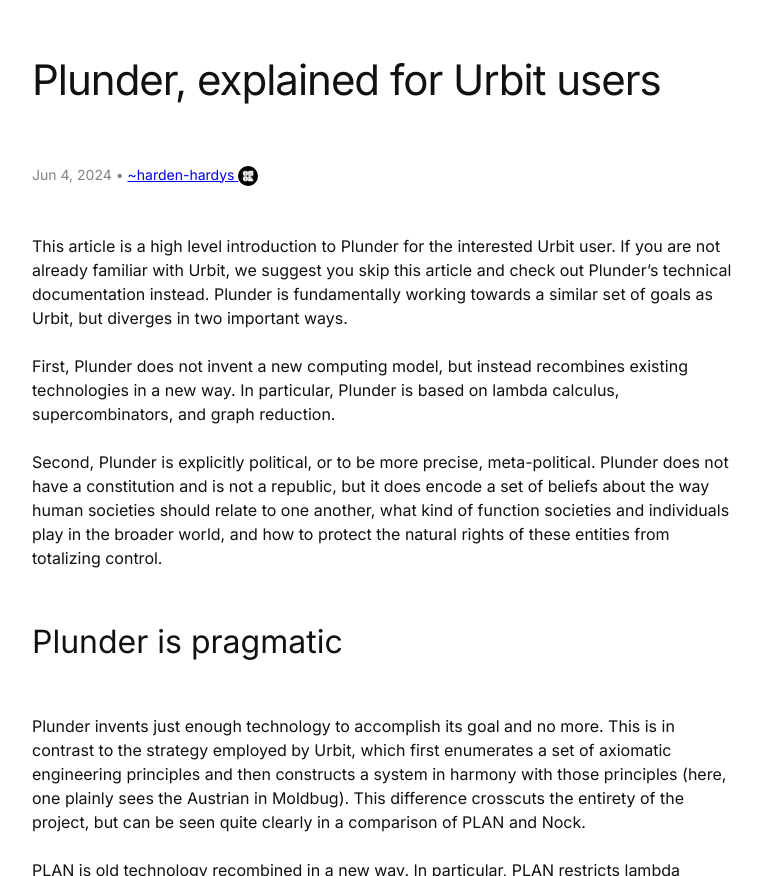
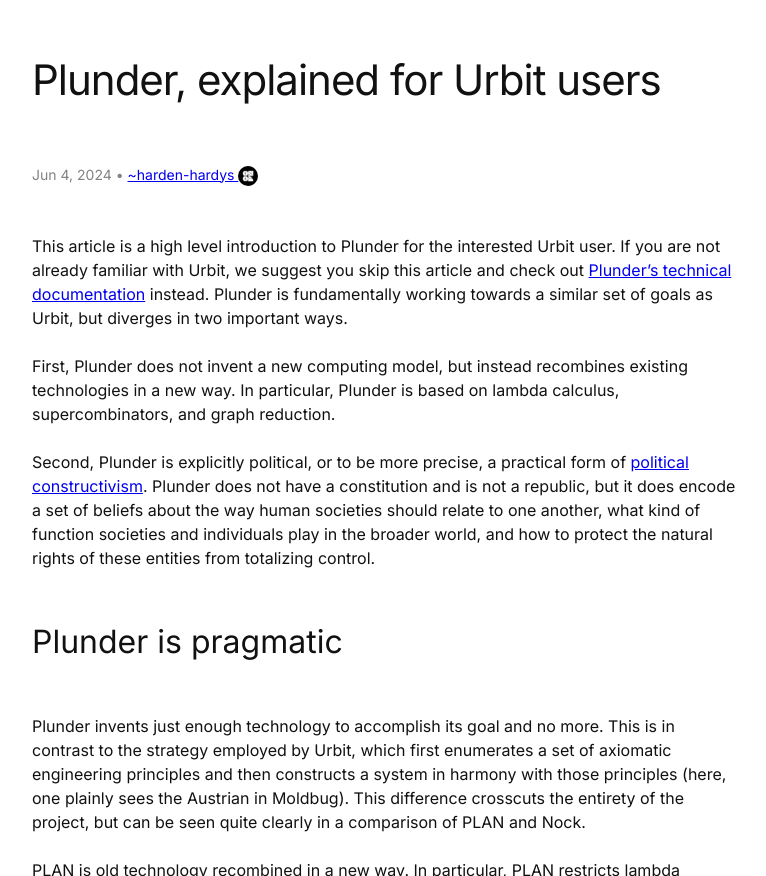
Before and after one commit to deathtothecorporation/jekyll-blog, a Jekyll site: the page built from _posts/2024-06-04-plunder-explained-for-urbit-users.md, in a window 1280 px wide and 900 px high, scrolled down 518 px, cut to the strip 24-900 px from the top of the window. Shown: the whole strip, without its empty margins (256-1022 px from the left). Built offline with Jekyll 4.4.1, drawn with Linux system fonts in a browser that asks for light colours; a script that is not in the unit is left out; comment, search, counter and statistics services are not loaded.

Commit message:
Update Written Posts “2024-06-04-plunder-explained-for-urbit-users”

```diff
--- a/_posts/2024-06-04-plunder-explained-for-urbit-users.md
+++ b/_posts/2024-06-04-plunder-explained-for-urbit-users.md
@@ -12,48 +12,31 @@
 authors:
   - cve
 ---
-This article is a high level introduction to Plunder for the interested Urbit user. If you are not already familiar with Urbit, we suggest you skip this article and check out Plunder’s technical documentation instead. Plunder is fundamentally working towards a similar set of goals as Urbit, but diverges in two important ways.
-
-
+This article is a high level introduction to Plunder for the interested Urbit user. If you are not already familiar with Urbit, we suggest you skip this article and check out [Plunder’s technical documentation](https://vaporware.gitbook.io/vaporware) instead. Plunder is fundamentally working towards a similar set of goals as Urbit, but diverges in two important ways.
 
 First, Plunder does not invent a new computing model, but instead recombines existing technologies in a new way. In particular, Plunder is based on lambda calculus, supercombinators, and graph reduction.
 
-
-
-Second, Plunder is explicitly political, or to be more precise, meta-political. Plunder does not have a constitution and is not a republic, but it does encode a set of beliefs about the way human societies should relate to one another, what kind of function societies and individuals play in the broader world, and how to protect the natural rights of these entities from totalizing control.
+Second, Plunder is explicitly political, or to be more precise, a practical form of [political constructivism](https://plato.stanford.edu/entries/constructivism-political/index.html). Plunder does not have a constitution and is not a republic, but it does encode a set of beliefs about the way human societies should relate to one another, what kind of function societies and individuals play in the broader world, and how to protect the natural rights of these entities from totalizing control.
 
 ## Plunder is pragmatic
 
 Plunder invents just enough technology to accomplish its goal and no more. This is in contrast to the strategy employed by Urbit, which first enumerates a set of axiomatic engineering principles and then constructs a system in harmony with those principles (here, one plainly sees the Austrian in Moldbug). This difference crosscuts the entirety of the project, but can be seen quite clearly in a comparison of PLAN and Nock.
 
-
-
 PLAN is old technology recombined in a new way. In particular, PLAN restricts lambda calculus to supercombinators, which enables a compiler architecture that can make use of well understood optimization techniques. For example, Plunder’s interpreter performs standard graph reduction, like Haskell’s GHC, and deduplicates data using a merkle DAG, mimicking similar systems found in IPFS or BitTorrent.
-
-
 
 In contrast, Urbit invents an entirely new axiomatic computing system. At LambdaConf 2016, Yarvin justifies this decision thusly,
 
-> “[Lambda calculus] has these features that are like symbols and variables and scope that are features of a higher level language. But if you want to use that as an axiomatic system…and put the higher level language as something that is actually loaded onto that axiomatic interpreter, then those things are in the wrong place. They’re in the wrong layer”
-
+> “\[Lambda calculus] has these features that are like symbols and variables and scope that are features of a higher level language. But if you want to use that as an axiomatic system…and put the higher level language as something that is actually loaded onto that axiomatic interpreter, then those things are in the wrong place. They’re in the wrong layer”
 
 [YouTube](https://youtu.be/ztg3OQHPJ4s?t=742)
-
-
 
 His solution to this problem was Nock, “a tool for defining higher-level languages - comparable to the lambda calculus, but meant as foundational system software rather than foundational metamathematics.” To his great credit, retrofitting lambda calculus wouldn’t have seemed possible without the invention of Nock in the first place. Still, if you know a better path, why not take it?
 
 [Moron Lab post](https://moronlab.blogspot.com/2010/01/nock-maxwells-equations-of-software.html)
 
-
-
 Plunder is also pragmatic in another way, which overlaps with its political orientation: a frozen operating system is not a goal of the project. We believe an OS is a component of the larger complex and adaptive system we call technology. These kinds of systems co-evolve with the ecosystem in which they are embedded and freezing by fiat entirely misses the dynamics at play. There is overwhelming evidence—including from Urbit itself—that operating system design is a moving target.
 
-
-
 By committing to a frozen operating system, Urbit exploded its scope. The impact of this decision is not merely technical. The political, financial, and operational complexity managed by the Urbit Foundation is downstream of this engineering decision. A different choice in scope would have yielded a change in governance. Plunder avoids these hard social questions by avoiding scope creep: freeze the base layer and nothing more.
-
-
 
 To summarize, the choice is not between an ever expanding ball of mud or a diamond perfect operating system, but between different substrates from which an organic-like explosion of complexity can emerge. The goal is not a frozen operating system, but a system from which many OSs can spawn. Said differently, from Plunder’s perspective, Urbit is merely an application.
 
@@ -61,23 +44,13 @@
 
 Plunder is a reaction to the corporate and governmental encroachment on private life. Everywhere we turn there are powerful centralized institutions attempting to exercise control over society. Some are motivated by profit, others motivated by ideology; all of them opaque to those they seek to influence. We firmly reject this state of affairs.
 
-
-
 As Eric Hughes reminded us in A Cypherpunk's Manifesto, “Privacy is necessary for an open society in the electronic age.” We believe the personal communications you have on the internet should be as private as the words you utter in your home. By communication, we mean any exchange of information between any consenting parties whatsoever. We believe the gradual abandonment of this traditional liberal principle is a threat to the security and prosperity of our world. This does not mean that we endorse speech without accountability, or action without oversight, but we reject the notion that these virtues can only be cultivated through industrial-scale censorship.
-
-
 
 Our project also rejects the 20th century activist strategy. Activism implicitly recognizes the authority of the structure it attempts to modify, otherwise why appeal to it at all? Given the advanced state of institutional decay in western society, we think such an appeal would be useless at best, and counter-productive at worst.
 
-
-
 A successful version of Plunder is a realistic alternative to the existing control structures. By control structures, we mean the tools of information propagation and filtering, which through conscious direction, circumscribe the realm of the “possible.” We do not seek to modify or reform these structures—we aim to displace them. But with what alternative?
 
-
-
 Plunder’s goal is to create a computing system for tightly connected communities, loosely bound to one another, through shared foundational infrastructure. Like a federated constitution, this infrastructure needs to be sufficiently opinionated to be useful, but flexible enough to permit broad and deep experimentation. Human societies have always been networks, but ours is the most networked in history. If we take the challenges of our time seriously, individuals must have control over their networks and the tools for maintaining or modifying them.
-
-
 
 These are democratic ideals rooted in the tradition of American independence and self-determination. The challenge for us, is politics in the 21st century is technical.
 
@@ -85,30 +58,16 @@
 
 Finally, for those that want concrete details, we’ll leave you with some direct comparisons (and please check out our technical documentation for more information):
 
-
-
 PLAN and Nock are similarly tight specifications for abstract computation, but PLAN trades off some formal simplicity in exchange for much better practical performance and legibility. PLAN does not claim to be Maxwellian, but Nock does.
-
-
 
 PLAN is designed as a general purpose compilation target for other functional languages. Sire is Plunder’s version of Hoon, but is not intended to be used for high level application development. Languages like Haskell or Elm can compile to PLAN, but have no chance of compiling to Nock.
 
-
-
 Plunder does not provide a universal networking or identity layer, whereas Urbit does. Networking and identity are contingent on use case, so Plunder leaves it up to the developer. Vaporware will develop an offering, but others are free to compete.
-
-
 
 Plunder doesn’t include kernel modules or Urbit-like “vanes” at the base layer. Plunder has a (yet unfinished) notion of a SYSCALL, which defines a frozen interface for interacting with external environments. Roughly speaking, a Plunder runtime knows something about the affordances of the underlying system and can make that functionality available to the programmer. A programmer specifies the semantics of the call, the runtime decides how.
 
-
-
 Today, Plunder can store and transparently page in large amounts of data from disk. Urbit currently cannot, though this will change if Ares proves successful.
-
-
 
 Both systems provide orthogonal persistence, though in Plunder’s case, the developer has finer grained control over the use of this feature.
 
-
-
 Every Plunder process—roughly analogous to an “agent”—can be uniquely identified by a private/public key pair. A Plunder process can have one or more key pairs. Urbit has a roughly analogous system available via “comets”, but comets suffer from the overhead of running a full Urbit node. Plunder can spawn these with little additional overhead; they can be long lived or ephemeral.
```
